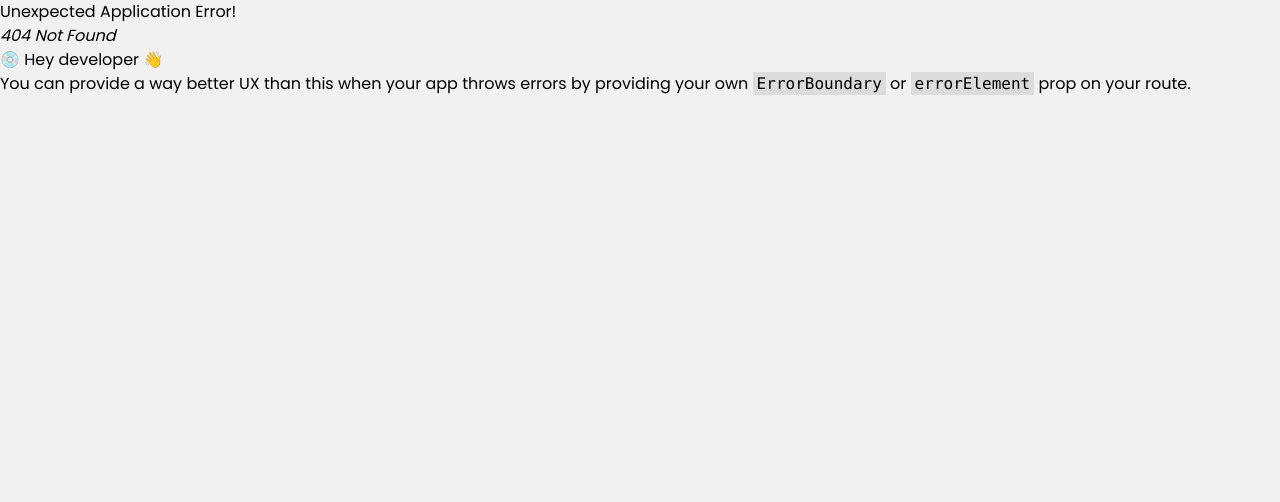
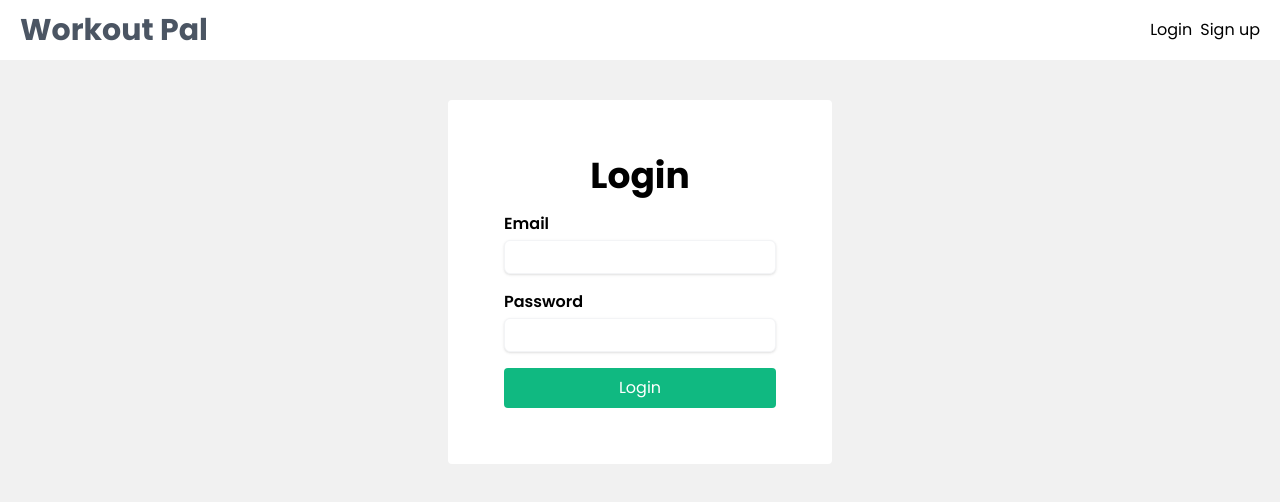
Before and after one commit to ksmcod/workout-backend, a React (Vite) app: page /login in a window 1280 px wide. Before the commit this address had no page. Shown: the top 502 px of the page. Built offline with nearby package versions, Linux system fonts and the light colour scheme.

Commit message:
Created,styled and implemented state logic in login form of the Login page

```diff
--- a/src/App.jsx
+++ b/src/App.jsx
@@ -2,6 +2,7 @@ import { createBrowserRouter,createRoutesFromElements,Route,RouterProvider } fro
 import Home, { workoutsLoader } from './pages/Home'
 import RootLayout from './layouts/RootLayout'
 import Signup from './pages/Signup'
+import Login from './pages/Login'
 
 
 const router = createBrowserRouter(
@@ -9,6 +10,7 @@ const router = createBrowserRouter(
     <Route path='/' element={<RootLayout/>}>
       <Route index element={<Home/>} />
       <Route path='/signup' element={<Signup/>} />
+      <Route path='/login' element={<Login/>} />
 
     </Route>
   )
--- /dev/null
+++ b/src/pages/Login.jsx
@@ -0,0 +1,43 @@
+import { useState } from 'react'
+
+export default function Login() {
+    const [state,setState] = useState({ email:'', password:'' });
+
+    function formHandler(e) {
+        if (e.target == form) {
+        e.preventDefault();
+        console.log("Final State: ",state)
+        }
+
+        if(e.target.name == 'email') {
+        setState(prevState => ({ ...prevState, email:e.target.value }));
+        }
+        if(e.target.name == 'password') {
+        setState(prevState => ({ ...prevState, password:e.target.value }));
+        }
+    }
+  return (
+    <form name='form' onSubmit={e => formHandler(e)} className='sm:space-y-4 space-y-2 sm:p-14 p-10 max-w-sm mx-auto mt-10 rounded bg-white'>
+
+    <h3 className='font-bold text-4xl text-center'>Login</h3>
+
+    <div className="space-y-1">
+        <label htmlFor="email" className='font-semibold'>Email</label>
+        <input
+         className='px-2 py-1 w-full border border-gray-100 rounded-md focus:outline-none shadow'
+         type="text" required name='email' id="email" onChange={e => formHandler(e)}
+        value={state.email}/>
+    </div>
+
+    <div className="space-y-1">
+        <label htmlFor="password" className='font-semibold'>Password</label>
+        <input
+         className='px-2 py-1 w-full border border-gray-100 rounded-md focus:outline-none shadow'
+         type="password" required name='password' id="password" onChange={e => formHandler(e)}
+         value={state.password}/>
+    </div>
+
+    <button className='bg-emerald-500 border-0 text-white py-2 rounded cursor-pointer w-full'>Login  </button>
+</form>
+  )
+}
--- a/src/pages/Signup.jsx
+++ b/src/pages/Signup.jsx
@@ -19,7 +19,7 @@ export default function Signup() {
   }
 
   return (
-<form name='form' onSubmit={e => formHandler(e)} className='sm:space-y-4 space-y-2 sm:p-14 p-10 max-w-sm mx-auto mt-10 rounded bg-white'>
+      <form name='form' onSubmit={e => formHandler(e)} className='sm:space-y-4 space-y-2 sm:p-14 p-10 max-w-sm mx-auto mt-10 rounded bg-white'>
 
         <h3 className='font-bold text-4xl text-center'>Sign Up</h3>
 
@@ -40,5 +40,6 @@ export default function Signup() {
         </div>
 
         <button className='bg-emerald-500 border-0 text-white py-2 rounded cursor-pointer w-full'>Sign Up</button>
-    </form>  )
+    </form>
+     )
 }
```
